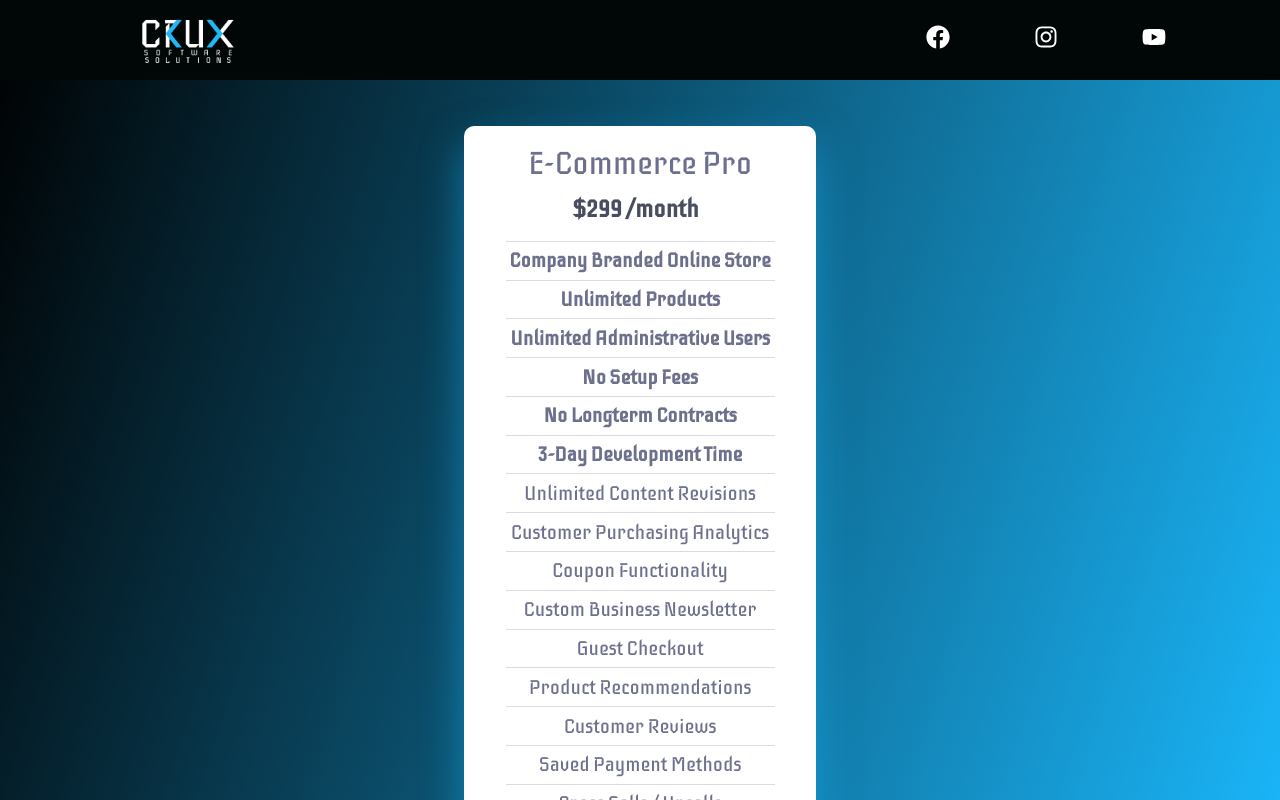
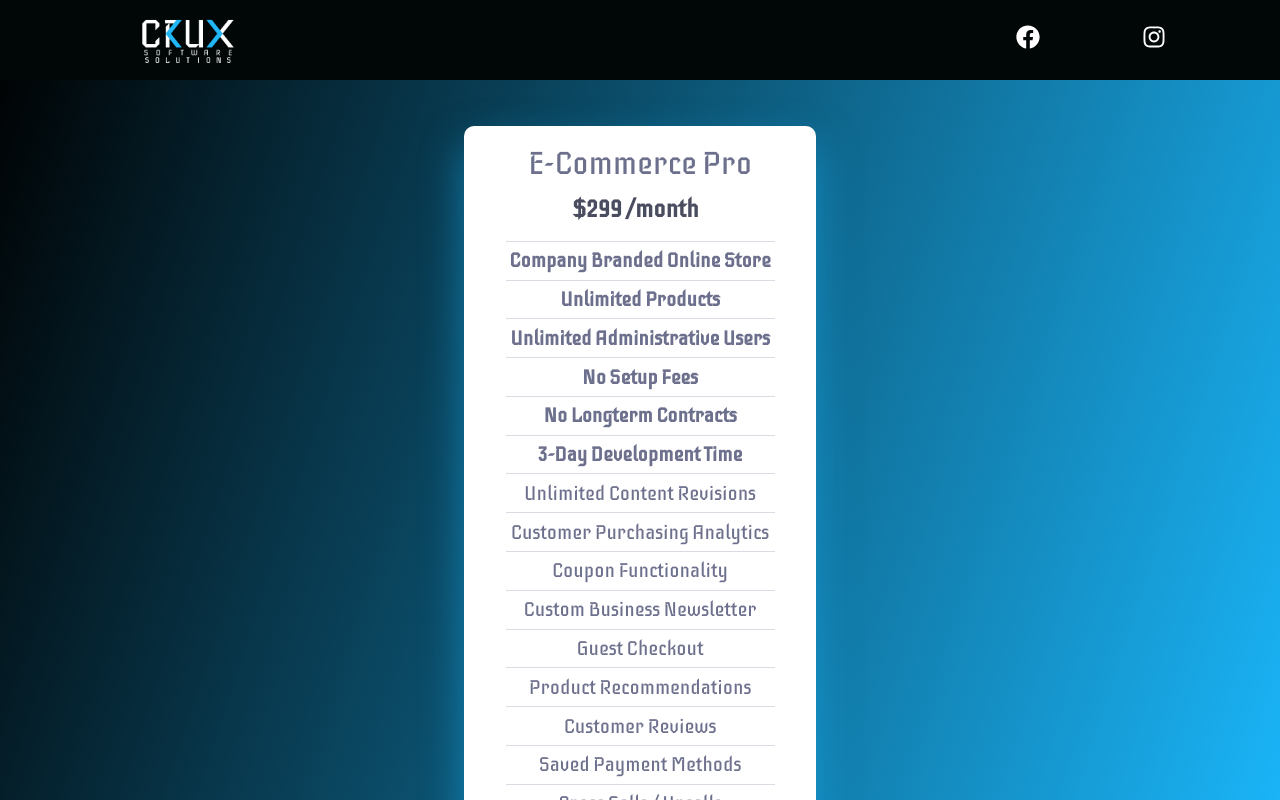
Before and after one commit to mroberson11/cruxmockup, a Next.js app: page /pricing in a window 1280 px wide. Built offline with nearby package versions, Linux system fonts and the light colour scheme.

Commit message:
Remove YouTube Icon

```diff
--- a/src/components/AltNav/index.js
+++ b/src/components/AltNav/index.js
@@ -49,7 +49,7 @@ const AltNav = () => {
                 >
                   <FaInstagram />
                 </SocialIconLink>
-                <SocialIconLink
+                {/* <SocialIconLink
                   href="https://www.youtube.com"
                   target="_blank"
                   aria-label="Youtube"
@@ -58,7 +58,7 @@ const AltNav = () => {
                   }}
                 >
                   <FaYoutube />
-                </SocialIconLink>
+                </SocialIconLink> */}
               </SocialIcons>
             </NavMenu>
           </NavbarContainer>
--- a/src/components/Footer/FooterElements.js
+++ b/src/components/Footer/FooterElements.js
@@ -105,7 +105,7 @@ export const SocialIcons = styled.div`
   display: flex;
   justify-content: space-between;
   align-items: center;
-  width: 240px;
+  width: 150px;
 `;
 
 export const SocialIconLink = styled(motion.a)`
--- a/src/components/Footer/index.js
+++ b/src/components/Footer/index.js
@@ -91,7 +91,7 @@ const Footer = () => {
                 >
                   <FaInstagram />
                 </SocialIconLink>
-                <SocialIconLink
+                {/* <SocialIconLink
                   href="https://www.youtube.com"
                   target="_blank"
                   aria-label="Youtube"
@@ -100,7 +100,7 @@ const Footer = () => {
                   }}
                 >
                   <FaYoutube />
-                </SocialIconLink>
+                </SocialIconLink> */}
               </SocialIcons>
             </SocialMediaWrap>
           </SocialMedia>
```
